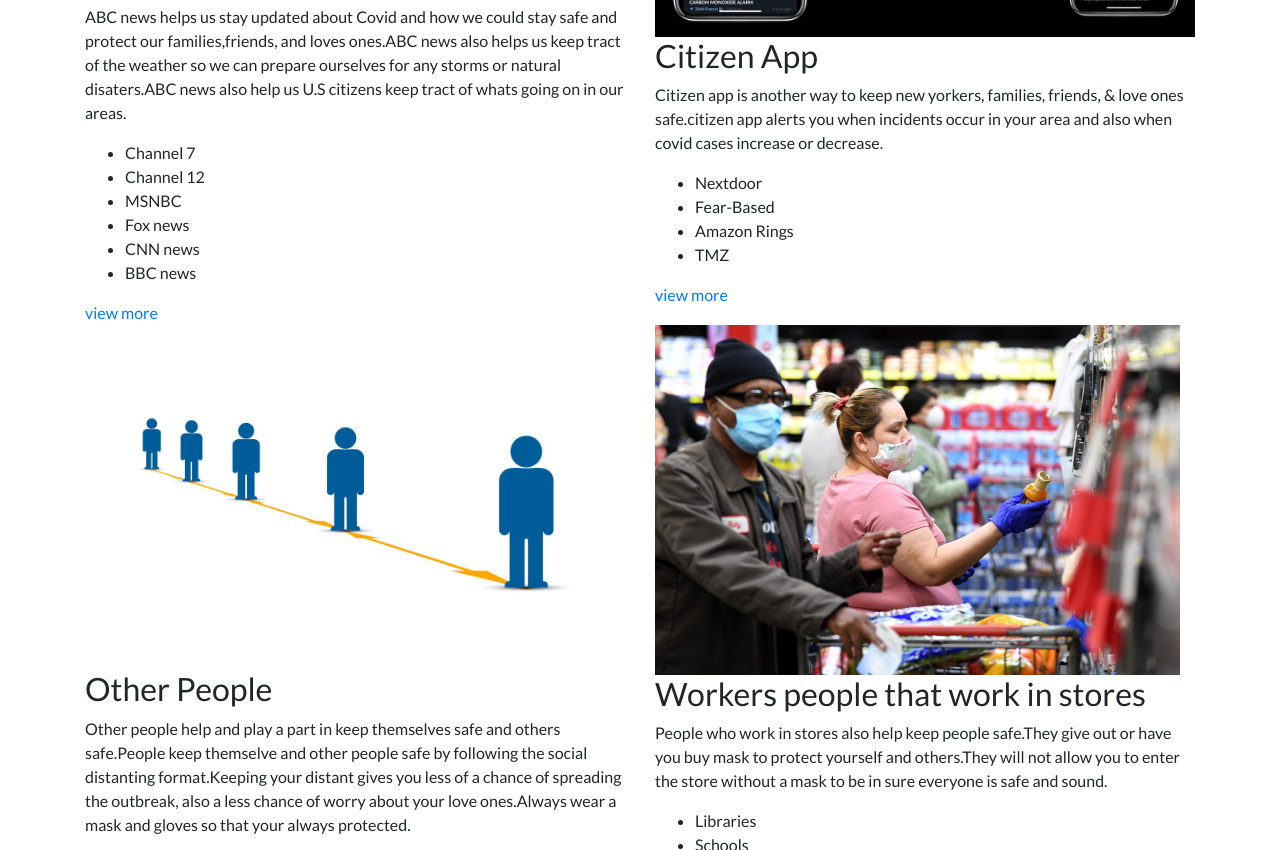
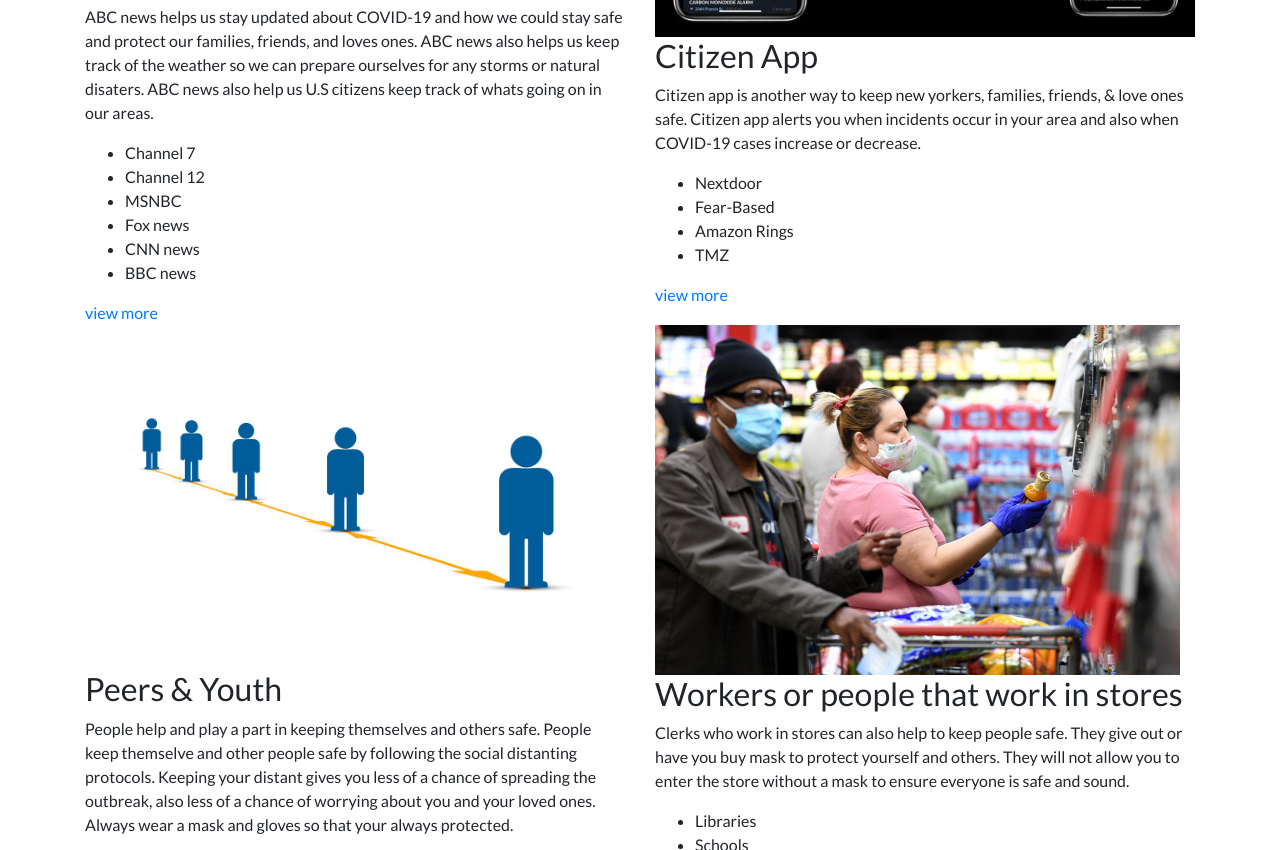
Before and after one commit to berryny/project-topic, a plain HTML site: page resources.html in a window 1280 px wide. Shown: the part 604-1454 px from the top of the page. Drawn offline with nearby package versions, Linux system fonts and the light colour scheme.

Commit message:
students pages

```diff
--- a/resources.html
+++ b/resources.html
@@ -66,7 +66,7 @@
       <div class="col-md-6">
       <img src="images/abclogo.jpg" alt="abc logo" class="rounded mx-auto d-block">
       <h2>ABC News</h2>
-      <p>ABC news helps us stay updated about Covid and how we could stay safe and protect our families,friends, and loves ones.ABC news also helps us keep tract of the weather so we can prepare ourselves for any storms or natural disaters.ABC news also help us U.S citizens keep tract of whats going on in our areas.</p>
+      <p> ABC news helps us stay updated about COVID-19 and how we could stay safe and protect our families, friends, and loves ones. ABC news also helps us keep track of the weather so we can prepare ourselves for any storms or natural disaters. ABC news also help us U.S citizens keep track of whats going on in our areas.</p>
       <ul>
         <li>Channel 7</li>
         <li>Channel 12</li>
@@ -81,7 +81,7 @@
       <div class="col-md-6">
       <img src="images/citizenapp.webp" alt="helps keep you aware about incidents going on in your area and lets you know if covid caese increase or decrease." class="img-fluid" />
       <h2>Citizen App</h2>
-      <p>Citizen app is another way to keep new yorkers, families, friends, &amp; love ones safe.citizen app alerts you when incidents occur in your area and also when covid cases increase or decrease.</p>
+      <p> Citizen app is another way to keep new yorkers, families, friends, &amp; love ones safe. Citizen app alerts you when incidents occur in your area and also when COVID-19 cases increase or decrease.</p>
       <ul>
       <li>Nextdoor</li>
       <li>Fear-Based</li>
@@ -93,8 +93,8 @@
       </div>
       <div class="col-md-6">
       <img src="images/social-distance.jpg" alt="6 feet away from each other.Help keep each other safe." class="img-fluid" />
-      <h2>Other People</h2>
-      <p>Other people help and play a part in keep themselves safe and others safe.People keep themselve and other people safe by following the social distanting format.Keeping your distant gives you less of a chance of spreading the outbreak, also a less chance of worry about your love ones.Always wear a mask and gloves so that your always protected.</p>
+      <h2>Peers & Youth</h2>
+      <p> People help and play a part in keeping themselves and others safe. People keep themselve and other people safe by following the social distanting protocols. Keeping your distant gives you less of a chance of spreading the outbreak, also less of a chance of worrying about you and your loved ones. Always wear a mask and gloves so that your always protected.</p>
       <ul>
       <li>Family</li>
       <li>Friends</li>
@@ -108,8 +108,8 @@
       </div>
       <div class="col-md-6">
       <img src="images/store-workers.jpg" alt="workers and customers wear mask and gloves to shop and keep each other safe." class="img-fluid"/>
-      <h2>Workers people that work in stores</h2>
-      <p>People who work in stores also help keep people safe.They give out or have you buy mask to protect yourself and others.They will not allow you to enter the store without a mask to be in sure everyone is safe and sound.</p>
+      <h2>Workers or people that work in stores</h2>
+      <p> Clerks who work in stores can also help to keep people safe. They give out or have you buy mask to protect yourself and others. They will not allow you to enter the store without a mask to ensure everyone is safe and sound.</p>
       <ul>
       <li>Libraries</li>
       <li>Schools</li>
@@ -126,7 +126,7 @@
       <img src="images/stayingsafe.jpeg" alt="You should always wanna protect yourself and the way to do that is by staying home if you are sick,waer mask and gloves to protect yourself and others." class="rounded mx-auto d-block" width="70%" />
       <h2>How to use these resources to stay safe.</h2>
 
-      <p>You should always wanna protect yourself and the way to do that is by staying home if you are sick,wear mask and gloves to protect yourself and others,always make sure you wash your hands with soap and water so you don't spread the outbreak.If you cough,sneeze,or blow your nose make sure you cover yourself so that you don't spread your germs.</p>
+      <p> You should always want to  protect yourself and others. The way to do that is by staying home if you are sick, wearing a mask and gloves to protect yourself and others, always make sure you wash your hands with soap and water so you don't spread the outbreak. If you cough, sneeze, or blow your nose make sure you cover yourself so that you don't spread your germs.</p>
       <ul>
       <li>Wash your hands</li>
       <li>Cover your mouth</li>
```
Also changed, not shown: covid-19.html (+2 -2 lines), pandemics.html (+1 -1 lines).
